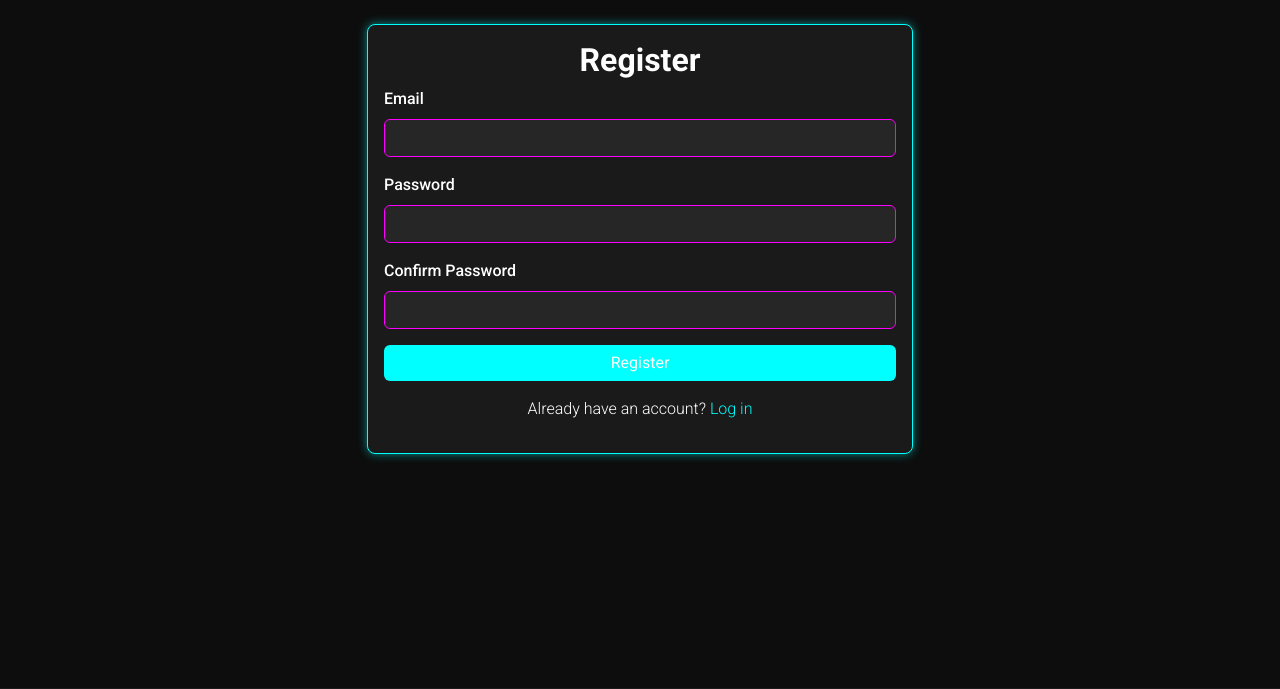
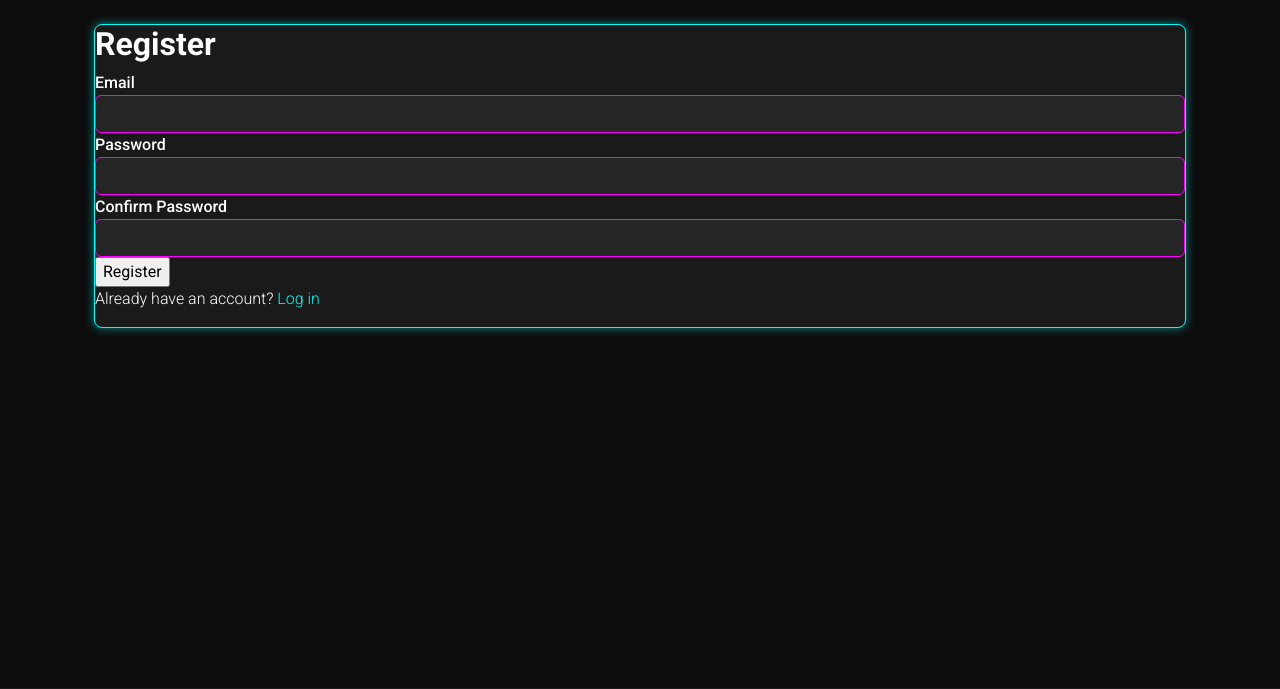
Before and after one commit to syyntax/strikepanel, a Flask app: page /register in a window 1280 px wide. Shown: the part 56-745 px from the top of the page. Run offline with Flask 3, Linux system fonts and the light colour scheme; some libraries are stand-ins or nearby versions.

Commit message:
Reverted styling

```diff
--- a/app/templates/register.html
+++ b/app/templates/register.html
@@ -3,45 +3,41 @@
 {% block title %}Register{% endblock %}
 
 {% block content %}
-<div class="row justify-content-center">
-    <div class="col-md-6">
+<div class="container">
     <div class="card">
-            <div class="card-body">
-                <h2 class="roboto-bold text-center">Register</h2>
+        <h2 class="roboto-bold">Register</h2>
         <form method="POST" action="{{ url_for('auth.register') }}">
             {{ form.hidden_tag() }}
 
-                    <div class="mb-3">
-                        {{ form.email.label(class="form-label roboto-medium") }}
+            <div class="form-group">
+                {{ form.email.label(class="roboto-medium") }}
                 {{ form.email(class="form-control") }}
                 {% for error in form.email.errors %}
-                            <div class="alert alert-danger mt-1">{{ error }}</div>
+                    <div class="alert-danger">{{ error }}</div>
                 {% endfor %}
             </div>
 
-                    <div class="mb-3">
-                        {{ form.password.label(class="form-label roboto-medium") }}
+            <div class="form-group">
+                {{ form.password.label(class="roboto-medium") }}
                 {{ form.password(class="form-control") }}
                 {% for error in form.password.errors %}
-                            <div class="alert alert-danger mt-1">{{ error }}</div>
+                    <div class="alert-danger">{{ error }}</div>
                 {% endfor %}
             </div>
 
-                    <div class="mb-3">
-                        {{ form.confirm_password.label(class="form-label roboto-medium") }}
+            <div class="form-group">
+                {{ form.confirm_password.label(class="roboto-medium") }}
                 {{ form.confirm_password(class="form-control") }}
                 {% for error in form.confirm_password.errors %}
-                            <div class="alert alert-danger mt-1">{{ error }}</div>
+                    <div class="alert-danger">{{ error }}</div>
                 {% endfor %}
             </div>
 
-                    <div class="d-grid">
-                        {{ form.submit(class="btn btn-primary") }}
+            <div class="form-group">
+                {{ form.submit(class="primary-btn") }}
             </div>
         </form>
-                <p class="roboto-light text-center mt-3">Already have an account? <a href="{{ url_for('auth.login') }}">Log in</a></p>
-            </div>
-        </div>
+        <p class="roboto-light">Already have an account? <a href="{{ url_for('auth.login') }}">Log in</a></p>
     </div>
 </div>
 {% endblock %}
```
Also changed, not shown: app/templates/index.html (+9 -15 lines). Lines whose indentation alone changed are shown as unchanged.
